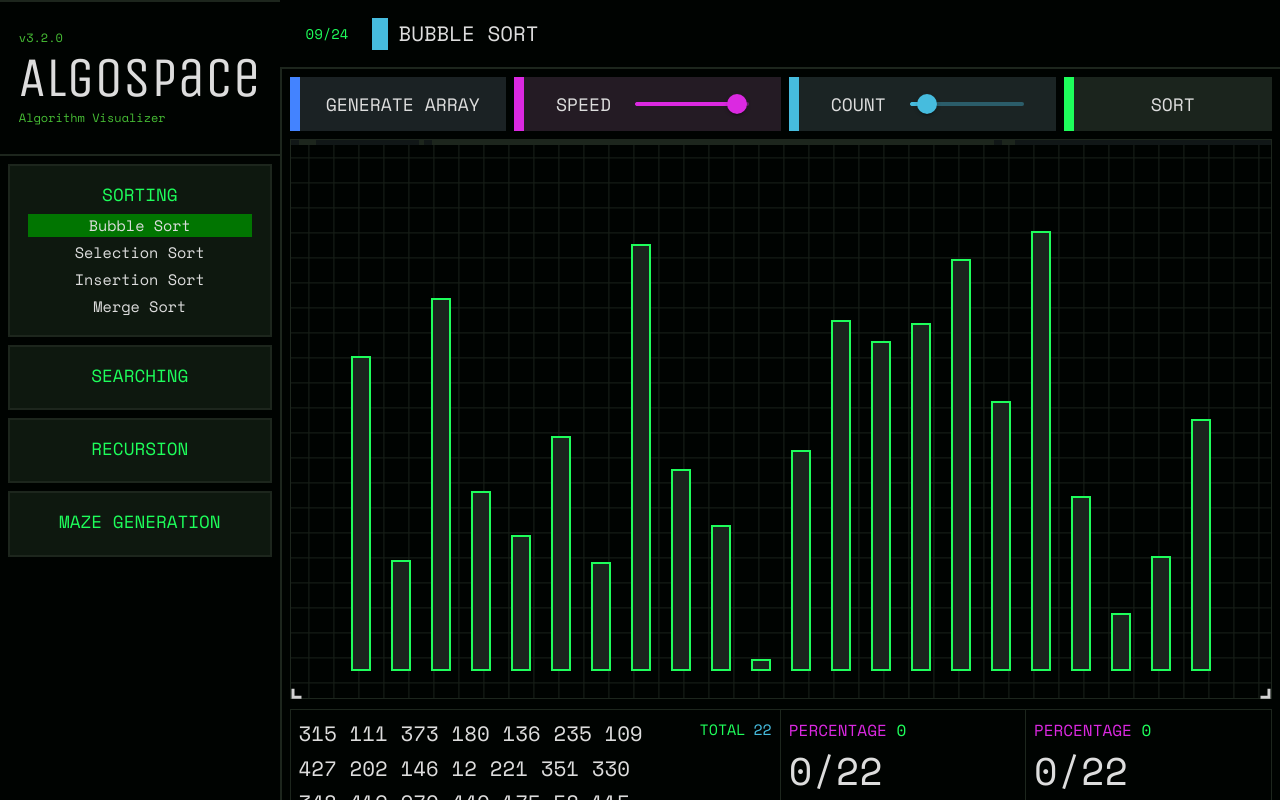
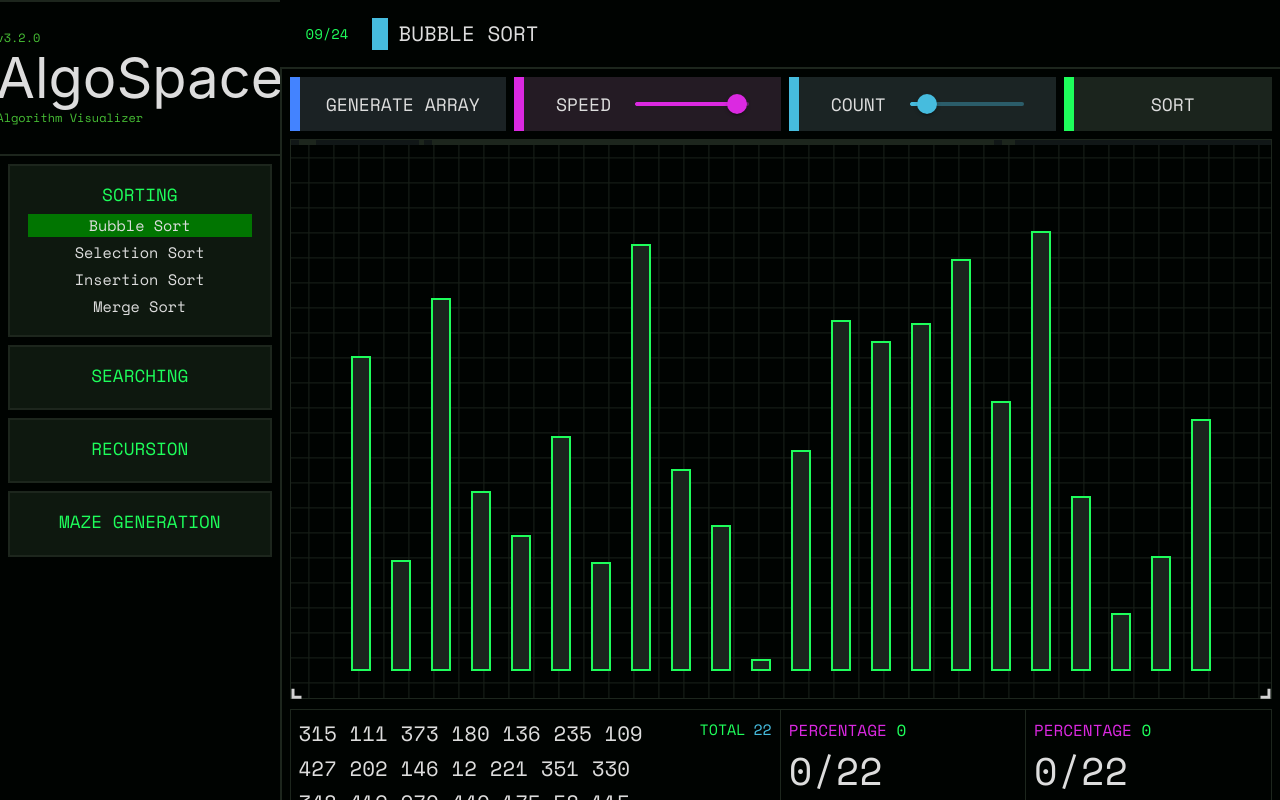
Before and after one commit to rahul-biswakarma/algospace, a Next.js app: page /sorting/bubble-sort in a window 1280 px wide. Shown: the top 800 px of the page. Built offline with nearby package versions, Linux system fonts and the light colour scheme.

Commit message:
Upgraded to NextJS 13

```diff
--- a/components/SideNav/sub-component/NavCategory.jsx
+++ b/components/SideNav/sub-component/NavCategory.jsx
@@ -32,13 +32,13 @@ const NavCategory = () => {
                     href={"/" + data.id + "/" + algorithm.id}
                   >
                     {currAlgoId != algorithm.id ? (
-                      <a className="w-full border-2 border-bg-2 hover:border-green hover:border-2 hover:bg-green-bg font-space text-text-1 text-center text-[0.95rem] ">
+                      <div className="w-full border-2 border-bg-2 hover:border-green hover:border-2 hover:bg-green-bg font-space text-text-1 text-center text-[0.95rem] ">
                         {algorithm.name}
-                      </a>
+                      </div>
                     ) : (
-                      <a className="w-full border-2 border-bg-2 bg-green-bg-4 hover:border-green font-space text-text-1 text-center text-[0.95rem] ">
+                      <div className="w-full border-2 border-bg-2 bg-green-bg-4 hover:border-green font-space text-text-1 text-center text-[0.95rem] ">
                         {algorithm.name}
-                      </a>
+                      </div>
                     )}
                   </Link>
                 );
--- a/components/SideNav/sub-component/NavCategorySingle.jsx
+++ /dev/null
@@ -1,28 +0,0 @@
-import React from "react";
-import Link from "next/link";
-import NavData from "/public/data/Nav.json";
-
-const NavCategorySingle = () => {
-  var algorithms = NavData.singleAlgorithms;
-
-  return (
-    <>
-      {algorithms.map((algorithm) => {
-        return (
-          <div
-            key={algorithm.id}
-            className="flex flex-col px-4 py-[10px] w-full bg-bg-2 border-2 border-border-1 hover:cursor-pointer"
-          >
-            <Link href={"/" + algorithm.id}>
-              <h2 className="font-space uppercase text-green text-center text-[1.1rem] hover:cursor-pointer">
-                {algorithm.name}
-              </h2>
-            </Link>
-          </div>
-        );
-      })}
-    </>
-  );
-};
-
-export default NavCategorySingle;
--- a/components/SideNav/sub-component/NavHeader.jsx
+++ b/components/SideNav/sub-component/NavHeader.jsx
@@ -15,9 +15,9 @@ const NavHeader = () => {
         >
           v3.2.0
         </div>
-        <div className="font-unica text-text-1 text-[3.5rem] leading-[3.5rem]">
+        <div className="font-unicas text-text-1 text-[3.5rem] leading-[3.5rem]">
           <Link href="/">
-            <a>AlgoSpace</a>
+            <span>AlgoSpace</span>
           </Link>
         </div>
         <div className="text-text-2 font-space text-xs">
```
Also changed, not shown: package.json (+4 -4 lines), 1 other file (tests, documents, lock files or other folders).
